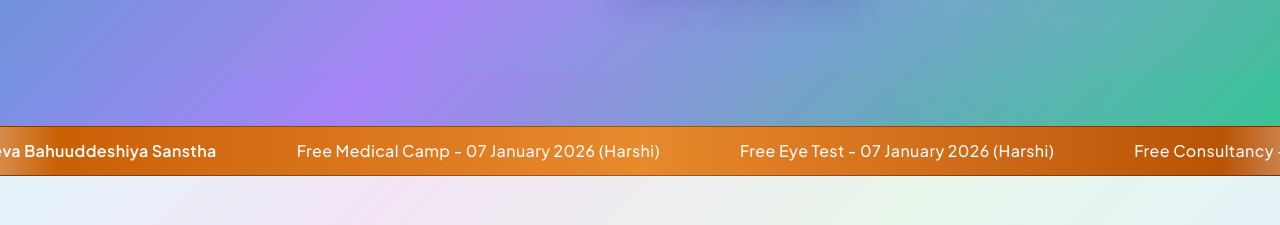
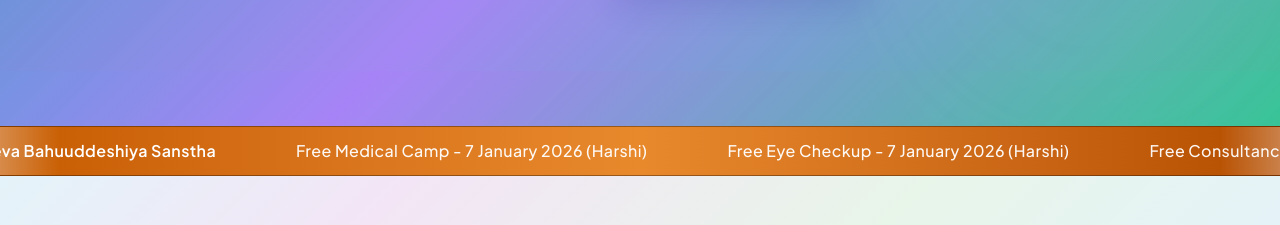
Before and after one commit to VivekBhurke/Dewa, a React (Vite) app: page / in a window 1280 px wide. Shown: the part 1529-1754 px from the top of the page. Built offline with nearby package versions, Linux system fonts and the light colour scheme.

Commit message:
Enhance accessibility and update event details on HomePage; add aria-labels and placeholders in HealthServicesPage

```diff
--- a/src/app/pages/HealthServicesPage.tsx
+++ b/src/app/pages/HealthServicesPage.tsx
@@ -224,6 +224,7 @@ export default function HealthServicesPage() {
                   <label className="block text-[var(--foreground)] font-medium mb-2">Select Consultant *</label>
                   <select
                     required
+                    aria-label="Select a consultant"
                     value={formData.consultant}
                     onChange={(e) => setFormData({...formData, consultant: e.target.value})}
                     className="w-full px-4 py-3 rounded-xl glass-input text-[var(--foreground)]"
@@ -243,6 +244,7 @@ export default function HealthServicesPage() {
                     onChange={(e) => setFormData({...formData, date: e.target.value})}
                     className="w-full px-4 py-3 rounded-xl glass-input text-[var(--foreground)]"
                     min={new Date().toISOString().split('T')[0]}
+                    placeholder="Select a date"
                   />
                 </div>
               </div>
--- a/src/app/pages/HomePage.tsx
+++ b/src/app/pages/HomePage.tsx
@@ -39,9 +39,9 @@ export default function HomePage() {
 
   const events = {
     upcoming: [
-      { title: "Free Medical Camp", date: "28 December 2024", location: "Pusad" },
-      { title: "Scholarship Distribution", date: "5 January 2025", location: "Regional Office" },
-      { title: "Health Workshop", date: "10 January 2025", location: "Community Hall" }
+      { title: "Free Medical Camp", date: "7 January 2026", location: "Harshi" },
+      { title: "Free Eye Checkup", date: "7 January 2026", location: "Harshi" },
+      { title: "Free Consultancy", date: "7 January 2026", location: "Harshi" }
     ],
     previous: [
       { title: "Annual Health Camp 2024", date: "15 October 2024", location: "Pusad" },
@@ -119,17 +119,17 @@ export default function HomePage() {
   const announcements = [
     {
       title: "Free Medical Camp",
-      date: "07 January 2026",
+      date: "7 January 2026",
       location: "Harshi"
     },
     {
-      title: "Free Eye Test",
-      date: "07 January 2026",
+      title: "Free Eye Checkup",
+      date: "7 January 2026",
       location: "Harshi"
     },
     {
       title: "Free Consultancy",
-      date: "07 January 2026",
+      date: "7 January 2026",
       location: "Harshi"
     }
   ];
@@ -278,12 +278,16 @@ export default function HomePage() {
             {/* Carousel Controls */}
             <button
               onClick={prevProgram}
+              title="Previous program"
+              aria-label="Previous program"
               className="absolute left-0 top-1/2 -translate-y-1/2 -translate-x-4 md:-translate-x-6 p-3 rounded-2xl glass-card-strong hover:bg-white/50 transition-all duration-300 hover:scale-110"
             >
               <ChevronLeft className="w-6 h-6 text-[var(--foreground)]" />
             </button>
             <button
               onClick={nextProgram}
+              title="Next program"
+              aria-label="Next program"
               className="absolute right-0 top-1/2 -translate-y-1/2 translate-x-4 md:translate-x-6 p-3 rounded-2xl glass-card-strong hover:bg-white/50 transition-all duration-300 hover:scale-110"
             >
               <ChevronRight className="w-6 h-6 text-[var(--foreground)]" />
@@ -296,6 +300,8 @@ export default function HomePage() {
               <button
                 key={index}
                 onClick={() => setCurrentProgram(index)}
+                title={`Go to program ${index + 1}`}
+                aria-label={`Go to program ${index + 1}`}
                 className={`h-2 rounded-full transition-all duration-300 ${index === currentProgram
                   ? 'w-8 bg-[var(--primary)]'
                   : 'w-2 bg-[var(--muted-foreground)]/30 hover:bg-[var(--muted-foreground)]/50'
--- a/src/styles/theme.css
+++ b/src/styles/theme.css
@@ -344,8 +344,8 @@
   /* Glass Nav */
   .glass-nav {
     background: var(--glass-bg-strong);
+    -webkit-backdrop-filter: blur(20px);
     backdrop-filter: blur(20px);
-    -webkit-backdrop-filter: blur(20px);
     border-bottom: 1px solid var(--glass-border);
     box-shadow: 0 4px 30px var(--glass-shadow);
   }
```
